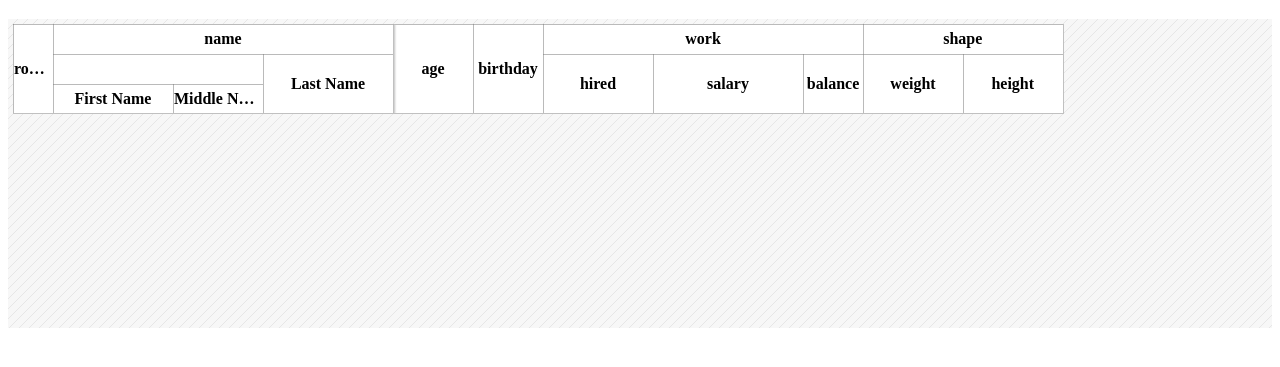
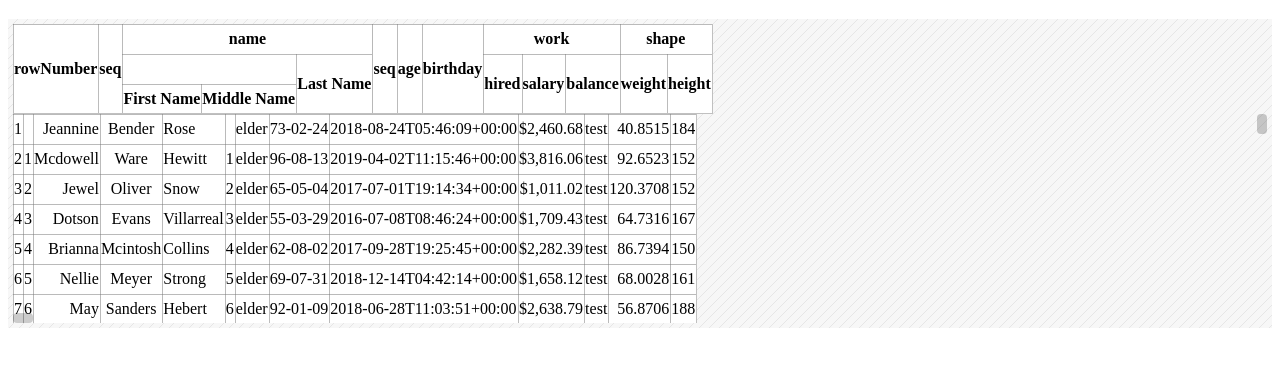
Before and after one commit to greenn-lab/mang, a website built with webpack: page index.html in a window 1280 px wide. Shown: the part 61-428 px from the top of the page. Built offline with nearby package versions, Linux system fonts and the light colour scheme.

Commit message:
UPDATE//너비 조정 재작업

```diff
--- a/index.html
+++ b/index.html
@@ -10,11 +10,49 @@
       overflow: hidden;
       padding: 5px;
     }
+    .mang--dragging {
+      cursor: grabbing !important;
+      user-select: none;
+    }
 
     .mang__root > header,
     .mang__root > main {
       overflow: hidden;
       position: relative;
+    }
+
+    .mang__scroll-rail {
+      bottom: 0;
+      position: absolute;
+      right: 0;
+      z-index: 1;
+    }
+    .mang__scroll-rail__x {
+      height: 10px;
+      width: 100%;
+    }
+    .mang__scroll-rail__y {
+      height: 100%;
+      width: 10px;
+    }
+    .mang--scroll {
+      background-color: rgba(0, 0, 0, 0.2);
+      border-radius: 4px;
+      cursor: grab;
+      position: absolute;
+      left: 0;
+      top: 0;
+    }
+    .mang--dragging .mang--scroll {
+      cursor: grabbing;
+    }
+    .mang--scroll-x {
+      height: 10px;
+      min-width: 20px;
+    }
+    .mang--scroll-y {
+      min-height: 20px;
+      width: 10px;
     }
 
     .mang--frozen .mang__body {
@@ -94,9 +132,10 @@
             m = new Mang('#mango')
                 .size(500, 300)
                 .paginate('#mango-page')
-                .freeze(4)
+                .freeze(9)
                 .setColumns([
                     {id: 'rowNumber', type: 'ROW_NUMBER', align: 'CENTER', width: 40},
+                    {id: 'seq', width: 40},
                     {
                         id: 'name', type: 'TEXT', children: [
                             {
@@ -108,6 +147,7 @@
                             {id: 'middle', label: 'Last Name', align: 'LEFT', width: 130}
                         ]
                     },
+                    {id: 'seq', width: 40},
                     {id: 'age', type: 'NUMBER', surface: v => v < 21 ? 'younger' : 'elder', width: 80},
                     {id: 'birthday', type: 'DATE', pattern: 'dd. MMM.', width: 70},
                     {
@@ -124,7 +164,8 @@
                         ]
                     }
                 ])
-                .render(res)
+
+            m.render(res)
         })
 </script>
 </body>
--- a/src/Mang.ts
+++ b/src/Mang.ts
@@ -1,19 +1,22 @@
 import initialize from './initialize'
 import renderBody from './render/renderBody'
+import renderBodyByWheel from './render/renderBodyByWheel'
 import registryEvent from './event/registry'
 
 class Mang {
   public static ids: string[] = []
 
+  public static ROW_HEIGHT = 30
+
   private readonly element: GridElement
 
   private shape: Shape = {
-    width: -1,
-    height: -1,
-    body: {
-      width: 0,
-      height: 0
-    },
+    width: 0,
+    height: 0,
+    bodyWidth: 0,
+    bodyHeight: 0,
+    leftWidth: 0,
+    totalWidth: 0,
     frozen: 0,
     columns: [],
     columnMap: {},
@@ -50,6 +53,10 @@ class Mang {
         body: document.createElement('main'),
         apex: document.createElement('div'),
         left: document.createElement('div'),
+      },
+      scroll: {
+        x: document.createElement('div'),
+        y: document.createElement('div')
       }
     }
   }
@@ -62,16 +69,22 @@ class Mang {
     return this
   }
 
-  render(data?: { [key: string]: any }[]): Mang {
-    if (data) {
-      this.setData(data)
+  render(renderData?: { [key: string]: any }[]): Mang {
+    if (renderData) {
+      this.setData(renderData)
     }
 
-    initialize(this.element, this.shape, this.columns)
+    const { element, shape, columns, data } = this
 
-    renderBody(this.element, this.shape, this.data)
+    initialize(element, shape, columns)
 
-    registryEvent(this.element, this.shape)
+    if (shape.height > 0) {
+      renderBodyByWheel(element, shape, data)
+    } else {
+      renderBody(element, shape, data)
+    }
+
+    registryEvent(element, shape)
 
     return this
   }
--- a/src/initialize.ts
+++ b/src/initialize.ts
@@ -1,24 +1,48 @@
 import renderHeader from './render/renderHeader'
 
-const appendTableAt = (
-  parent: Element,
-  table: HTMLTableElement,
-  type: string
-): void => {
+
+function appendTableAt(parent: Element, table: HTMLTableElement, type: string): void {
   table.classList.add(`mang__${type}`)
   parent.append(table)
 }
 
-const compositeElements = (
+function properlyFrozen(matrix: Column[][], shape: Shape): void {
+  const isProperlyFrozen = (): boolean => {
+    if (shape.frozen === 0) {
+      return true
+    }
+
+    for (let i = 0; i < matrix.length - 1; i++) {
+      if (matrix[i][shape.frozen].children && matrix[i][shape.frozen - 1].children) {
+        return false
+      }
+    }
+
+    return true
+  }
+
+  try {
+    while (!isProperlyFrozen()) {
+      shape.frozen++
+    }
+  } catch (e) {
+    shape.frozen = 0
+  }
+}
+
+function compositeElements(
   { root, head, body, apex, left, cage }: GridElement,
-  { frozen }: Shape
-): void => {
+  shape: Shape,
+  matrix: Column[][]
+): void {
   root.classList.add('mang__root')
 
   appendTableAt(cage.head, head, 'head')
   appendTableAt(cage.body, body, 'body')
 
-  if (frozen) {
+  if (shape.frozen) {
+    properlyFrozen(matrix, shape)
+
     appendTableAt(cage.apex, apex, 'apex')
     cage.apex.classList.add('mang__cage-apex')
     cage.head.prepend(cage.apex)
@@ -31,89 +55,26 @@ const compositeElements = (
   root.append(cage.head, cage.body)
 }
 
-const createHeader = ({ head, apex }: GridElement, { frozen }: Shape, matrix: Column[][]): void => {
-  renderHeader(head, matrix)
+function createColgroup({ body, head, left, apex }: GridElement, { columns }: Shape): void {
+  const colgroup = () => document.createElement('colgroup')
+  head.prepend(colgroup())
+  body.prepend(colgroup())
+  left.prepend(colgroup())
+  apex.prepend(colgroup())
 
-  if (frozen) {
-    renderHeader(apex, matrix, frozen)
-  }
+  const col = (): HTMLTableColElement => document.createElement('col')
+  columns.forEach(column => {
+    column.cols = [col(), col()]
+  })
 }
 
-const createFrozenWidthsByColgroup = (
-  { root, body, left, apex, cage }: GridElement,
-  shape: Shape,
-  colgroup: HTMLTableColElement,
-  totalWidth: number
-): void => {
-  const cageWidth = (shape.columns || [])
-    .filter((column, i) => !column.hide && i < shape.frozen)
-    .reduce((width, column) => width + (column.width || 0), 0)
-
-  const cageColgroup = document.createElement('colgroup')
-  const bodyColgroup = colgroup.cloneNode(true) as Element
-
-  bodyColgroup.querySelectorAll('col')
-    .forEach((col, i) => {
-      if (i < shape.frozen) {
-        cageColgroup.append(col)
-      }
-    })
-
-  shape.body.width = totalWidth - cageWidth
-
-  body.style.left = `${cageWidth}px`
-  body.style.width = `${shape.body.width}px`
-  body.prepend(bodyColgroup)
-
-  root.classList.add('mang--frozen')
-
-  apex.style.width = `${cageWidth}px`
-  apex.prepend(cageColgroup)
-
-  left.style.width = `${cageWidth}px`
-  left.prepend(cageColgroup.cloneNode(true))
-
-  cage.apex.style.width = `${cageWidth}px`
-  cage.left.style.width = `${cageWidth}px`
-}
-
-const createWidthsByColgroup = (element: GridElement, shape: Shape): void => {
-  const { head, body } = element
-  const { columns = [], frozen } = shape
-
-  const colgroup = document.createElement('colgroup')
-
-  columns.forEach((column, index) => {
-    const col = document.createElement('col')
-    col.classList.add('mang--col')
-    col.dataset.index = String(index)
-    col.style.width = column.hide ? '0' : `${column.width || 100}px`
-    colgroup.append(col)
-  })
-
-  const totalWidth = columns.reduce((width, column) => width
-    + (column.hide ? 0 : column.width || 100), 0)
-
-  head.style.width = `${totalWidth}px`
-  head.prepend(colgroup)
-
-  if (frozen) {
-    createFrozenWidthsByColgroup(element, shape, colgroup, totalWidth)
-  } else {
-    shape.body.width = totalWidth
-
-    body.style.width = `${totalWidth}px`
-    body.prepend(colgroup.cloneNode(true))
-  }
-}
-
-const calculateColumnMatrix = (
+function calculateColumnMatrix(
   columns: Column[],
   matrix: Column[][],
   columnIndex: number = 0,
   rowIndex: number = 0,
   keys: string[] = []
-): number => {
+): number {
   columns.forEach(column => {
     if (!matrix[rowIndex]) {
       matrix[rowIndex] = []
@@ -139,7 +100,7 @@ const calculateColumnMatrix = (
   return columnIndex
 }
 
-const calculatedMatrix = (columns: Column[], shape: Shape): Column[][] => {
+function calculatedMatrix(columns: Column[], shape: Shape): Column[][] {
   const matrix: Column[][] = []
   const columnLength = calculateColumnMatrix(columns, matrix)
   const rowLength = matrix.length
@@ -201,14 +162,14 @@ function createRowTemplate(columns: Column[]): HTMLTableRowElement {
 
   columns
     .forEach(column => {
-      column.cell = createDataCellTemplate(column)
-      tr.append(column.cell)
+      column.cellTemplate = createDataCellTemplate(column)
+      tr.append(column.cellTemplate)
     })
 
   return tr
 }
 
-const buildRowTemplate = (element: GridElement, shape: Shape): void => {
+function buildRowTemplate(element: GridElement, shape: Shape): void {
   const { columns, row, frozen } = shape
 
   row.body = [
@@ -222,19 +183,70 @@ const buildRowTemplate = (element: GridElement, shape: Shape): void => {
   }
 }
 
+function createScrollbar({ scroll, cage }: GridElement) {
+  const railX = document.createElement('div')
+  const railY = document.createElement('div')
+
+  scroll.x.classList.add('mang--scroll', 'mang--scroll-x')
+  railX.classList.add('mang__scroll-rail', 'mang__scroll-rail__x')
+  railX.append(scroll.x)
+
+  scroll.y.classList.add('mang--scroll', 'mang--scroll-y')
+  railY.classList.add('mang__scroll-rail', 'mang__scroll-rail__y')
+  railY.append(scroll.y)
+
+  cage.body.append(railX)
+  cage.body.append(railY)
+}
+
+export function fitting(
+  { root, body, left, head, apex, cage }: GridElement,
+  shape: Shape
+): void {
+  if (shape.frozen > 0) {
+    root.classList.add('mang--frozen')
+  }
+
+  const leftWidth = (shape.columns || [])
+    .filter((column, i) => !column.hide && i < shape.frozen)
+    .reduce((width, column) => width + (column.width || 0), 0)
+
+  const totalWidth = shape.columns.reduce((width, column) => width
+    + (column.hide ? 0 : column.width), 0)
+
+  head.style.width = `${totalWidth}px`
+  shape.bodyWidth = totalWidth
+
+  body.style.width = `${totalWidth}px`
+
+
+  shape.bodyWidth = totalWidth - leftWidth
+
+  body.style.left = `${leftWidth}px`
+  body.style.width = `${shape.bodyWidth}px`
+  apex.style.width = `${leftWidth}px`
+  left.style.width = `${leftWidth}px`
+  cage.apex.style.width = `${leftWidth}px`
+  cage.left.style.width = `${leftWidth}px`
+
+  if (shape.height > 0) {
+    shape.bodyHeight = shape.height - head.offsetHeight
+    cage.body.style.height = `${shape.bodyHeight}px`
+  }
+}
+
 export default (element: GridElement, shape: Shape, columns: Column[]): void => {
   const matrix: Column[][] = calculatedMatrix(columns, shape)
 
-  compositeElements(element, shape)
+  compositeElements(element, shape, matrix)
 
-  createHeader(element, shape, matrix)
+  createColgroup(element, shape)
 
-  createWidthsByColgroup(element, shape)
+  renderHeader(element.head, matrix)
+
+  createScrollbar(element)
 
   buildRowTemplate(element, shape)
 
-  if (shape.height > 0) {
-    shape.body.height = shape.height - element.head.offsetHeight
-    element.cage.body.style.height = `${shape.body.height}px`
-  }
+  fitting(element, shape)
 }
--- /dev/null
+++ b/src/render/renderBodyByWheel.ts
@@ -0,0 +1,76 @@
+import Mang from '../Mang'
+import renderRow from './renderRow'
+
+let countPerHeight = 0
+
+let firstRow = 0
+
+let lastRow = -1
+
+
+function renderRowByScroll(rate: number, element: GridElement, shape: Shape, data: GridData) {
+  const beforeFirstRow = firstRow
+  const beforeLastRow = lastRow
+
+  firstRow += rate
+
+  if (firstRow < 0) {
+    firstRow = 0
+    return
+  }
+
+  if (firstRow > data.list.length - 1) {
+    firstRow = data.list.length - 1
+    return
+  }
+
+  lastRow = firstRow + countPerHeight
+
+  if (lastRow > data.list.length - 1) {
+    lastRow = data.list.length - 1
+  }
+
+  if (rate < 0) {
+    for (let i = lastRow + 1; i <= beforeLastRow; i++) {
+      (data.list[i].__element || [])
+        .forEach((tr: HTMLTableRowElement) => tr.remove())
+    }
+
+    for (let i = beforeFirstRow - 1; i >= firstRow; i--) {
+      data.list[i].__rowNumber = i + 1
+      renderRow(data.list[i], element, shape, true)
+    }
+  } else {
+    for (let i = beforeFirstRow; i < firstRow; i++) {
+      (data.list[i].__element || [])
+        .forEach((tr: HTMLTableRowElement) => tr.remove())
+    }
+
+    for (let i = beforeLastRow + 1; i <= lastRow; i++) {
+      data.list[i].__rowNumber = i + 1
+      renderRow(data.list[i], element, shape)
+    }
+  }
+}
+
+
+export default (element: GridElement, shape: Shape, data: GridData): void => {
+  countPerHeight = Math.ceil(shape.bodyHeight / Mang.ROW_HEIGHT)
+
+  renderRowByScroll(0, element, shape, data)
+
+  let scroll = 0
+  let beforeScroll = 0
+
+  element.root.addEventListener('wheel',
+    (e: WheelEvent) => {
+      scroll += e.deltaY
+
+      if (Math.abs(scroll - beforeScroll) > 3) {
+        renderRowByScroll(scroll > beforeScroll ? 1 : -1, element, shape, data)
+
+        scroll = 0
+        beforeScroll = 0
+      }
+    })
+}
--- a/src/render/renderHeader.ts
+++ b/src/render/renderHeader.ts
@@ -1,4 +1,12 @@
-export default (table: HTMLTableElement, matrix: Column[][], limitIndex: number = 0): void => {
+function createTh(col: Column): HTMLTableHeaderCellElement {
+  const th = document.createElement('th')
+  th.classList.add('mang--cell')
+  th.textContent = col.label || col.id
+  th.dataset.index = String(col.index)
+  return th
+}
+
+export default (table: HTMLTableElement, matrix: Column[][]): void => {
   matrix.forEach(row => {
     const tr = document.createElement('tr')
     table.append(tr)
@@ -6,14 +14,7 @@ export default (table: HTMLTableElement, matrix: Column[][], limitIndex: number
     row
       .filter(col => !col.mocker)
       .forEach(col => {
-        if (limitIndex > 0 && col.index && limitIndex < col.index) {
-          return
-        }
-
-        const th = document.createElement('th')
-        th.classList.add('mang--cell')
-        th.textContent = col.label || col.id
-        th.dataset.index = String(col.index)
+        const th = createTh(col)
 
         if (col.rowspan) {
           th.rowSpan = col.rowspan
--- a/src/render/renderRow.ts
+++ b/src/render/renderRow.ts
@@ -1,6 +1,12 @@
 import renderCell from './renderCell'
 
-function rendering(tr: HTMLTableRowElement, data: { [p: string]: any }, columnMap: { [p: string]: Column }, body: HTMLTableElement) {
+function rendering(
+  tr: HTMLTableRowElement,
+  data: { [p: string]: any },
+  columnMap: { [p: string]: Column },
+  body: HTMLTableElement,
+  prepend: boolean
+) {
   Array.from(tr.cells).forEach(td => {
     const { id } = td.dataset
 
@@ -9,21 +15,36 @@ function rendering(tr: HTMLTableRowElement, data: { [p: string]: any }, columnMa
     }
   })
 
-  body.append(tr.cloneNode(true))
+  const _tr = tr.cloneNode(true) as HTMLTableRowElement
+
+  _tr.setAttribute('data-row-number', data.__rowNumber)
+
+  if (prepend) {
+    body.prepend(_tr)
+  } else {
+    body.append(_tr)
+  }
+
+  if (!data.__element) {
+    data.__element = []
+  }
+
+  data.__element.push(_tr)
 }
 
 export default (
   data: { [p: string]: any },
   { body, left }: GridElement,
-  { row, columnMap, frozen }: Shape
+  { row, columnMap, frozen }: Shape,
+  prepend: boolean = false
 ) => {
   row.body.forEach(tr => {
-    rendering(tr, data, columnMap, body)
+    rendering(tr, data, columnMap, body, prepend)
   })
 
   if (frozen) {
     row.left.forEach(tr => {
-      rendering(tr, data, columnMap, left)
+      rendering(tr, data, columnMap, left, prepend)
     })
   }
 }
```
Also changed, not shown: src/event/registry.ts (+3 -8 lines), src/event/scroll.ts (+27 -8 lines), src/event/wheel.ts (added, +18 -0 lines), src/render/renderBody.ts (+4 -10 lines), src/types/mang.d.ts (+11 -6 lines).
